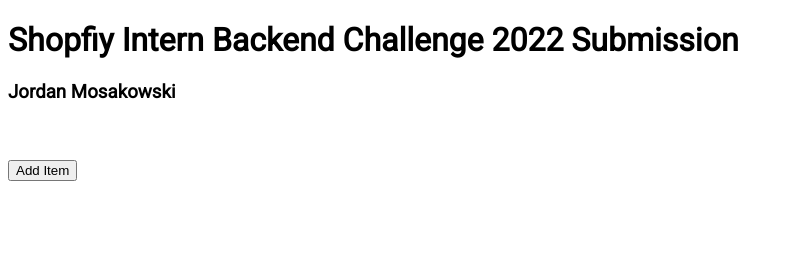
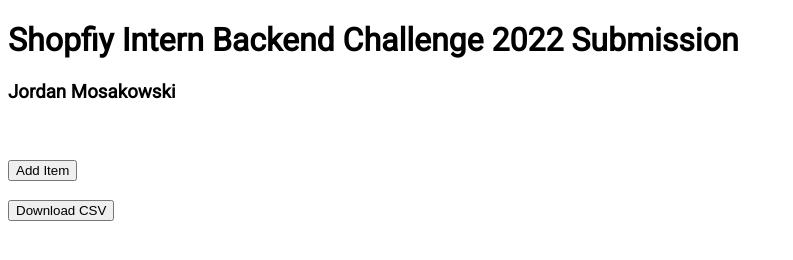
Before and after one commit to jordanmosakowski/shopify-backend-challenge-2022, a website: page index.html in a window 1280 px wide. Shown: the whole page, without its empty margins (0-793 px from the left). Drawn offline with Linux system fonts and the light colour scheme; no server answers.

Commit message:
added export CSV functionality

```diff
--- a/index.html
+++ b/index.html
@@ -133,6 +133,20 @@
                 closePopup();
             });
         }
+
+        function downloadCSV(){
+            fetch("/exportcsv").then(response => response.blob())
+            .then(blob => {
+                var url = window.URL.createObjectURL(blob);
+                var a = document.createElement('a');
+                a.href = url;
+                a.download = "inventory.csv";
+                document.body.appendChild(a); // we need to append the element to the dom -> otherwise it will not work in firefox
+                a.click();
+                a.remove();  //afterwards we remove the element again
+            });
+        }
+
     </script>
 </head>
 <body>
@@ -141,6 +155,8 @@
     <div id='inventory-list'></div>
     <br><br>
     <button id='show-add' onclick='showAdd()'>Add Item</button>
+    <br><br>
+    <button onclick='downloadCSV()'>Download CSV</button>
 
     <div id='popup'>
         <form class='popup-content' onsubmit="return false">
```
